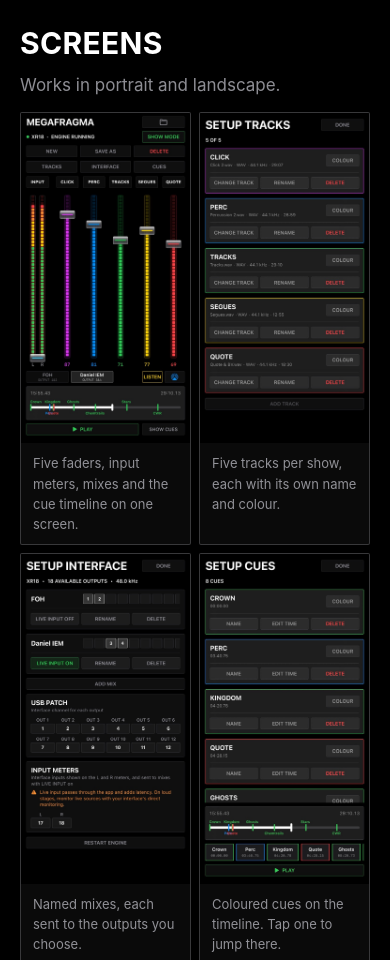
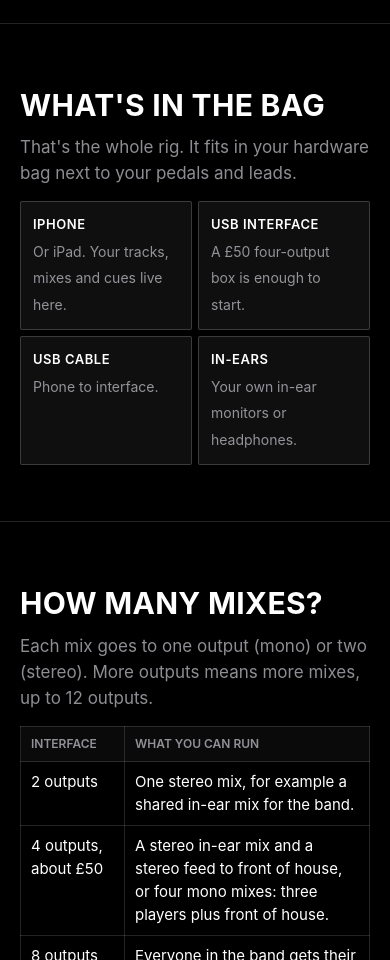
Before and after one commit to dandrums/small-audio-site, a plain HTML site: page track-mixer/index.html in a window 390 px wide. Shown: the part 1040-2000 px from the top of the page. Drawn offline with Linux system fonts and the light colour scheme.

Commit message:
Track Mixer: pitch it to gigging bands
Lead with leaving the laptop at home: iPhone, cheap USB interface, an
in-ear mix for every musician and a feed for front of house. Add "What's
in the bag" and "How many mixes?" sections, and match the home card.

Co-Authored-By: Claude Opus 5.5 <noreply@anthropic.com>

```diff
--- a/track-mixer/index.html
+++ b/track-mixer/index.html
@@ -3,8 +3,8 @@
 <head>
     <meta charset="utf-8">
     <meta name="viewport" content="width=device-width, initial-scale=1">
-    <title>Track Mixer — backing tracks and in-ear mixes for iPhone and iPad</title>
-    <meta name="description" content="Track Mixer plays up to five backing tracks in sync and sends a separate mix of them to each output of your USB interface: in-ears, front of house and more.">
+    <title>Track Mixer — backing tracks and in-ear mixes from your iPhone</title>
+    <meta name="description" content="For bands who gig with backing tracks. Leave the laptop at home: Track Mixer runs your tracks from an iPhone and a cheap USB interface, with a custom in-ear mix for every musician and a separate feed for front of house.">
     <meta name="theme-color" content="#000000">
     <link rel="stylesheet" href="../assets/style.css">
     <link rel="icon" type="image/png" href="../assets/img/favicon-track-mixer.png">
@@ -28,10 +28,10 @@
     <section class="hero">
         <div class="wrap hero-grid">
             <div>
-                <span class="eyebrow label">For iPhone and iPad</span>
+                <span class="eyebrow label">For bands who play with backing tracks</span>
                 <img class="app-icon large" src="../assets/img/icon-track-mixer.jpg" width="112" height="112" alt="Track Mixer app icon">
                 <h1>Track Mixer</h1>
-                <p class="lede">Backing tracks, in sync, with a different mix in every ear. Load your stems, build a mix for the band's in-ears and another for front of house, then run the show from one screen.</p>
+                <p class="lede">Leave the expensive laptop at home. Track Mixer runs your backing tracks from an iPhone and a cheap USB interface, and gives every musician in the band their own in-ear mix, with a separate feed for the front-of-house engineer.</p>
                 <div class="buttons">
                     <!-- Replace href with the App Store link once the app is live. -->
                     <a class="button on green" href="#" aria-disabled="true">Coming soon to the App Store</a>
@@ -55,6 +55,32 @@
                 <div class="strip" data-accent="blue"><div class="fader" style="--level: 48%"><span class="cap"></span></div><span class="name">Pads</span></div>
                 <div class="strip" data-accent="purple"><div class="fader" style="--level: 56%"><span class="cap"></span></div><span class="name">Guide</span></div>
             </div>
+        </div>
+    </section>
+
+    <section>
+        <div class="wrap">
+            <h2>What's in the bag</h2>
+            <p class="secondary">That's the whole rig. It fits in your hardware bag next to your pedals and leads.</p>
+            <div class="chain">
+                <div class="step"><span class="label">iPhone</span><span class="secondary">Or iPad. Your tracks, mixes and cues live here.</span></div>
+                <div class="step"><span class="label">USB interface</span><span class="secondary">A £50 four-output box is enough to start.</span></div>
+                <div class="step"><span class="label">USB cable</span><span class="secondary">Phone to interface.</span></div>
+                <div class="step"><span class="label">In-ears</span><span class="secondary">Your own in-ear monitors or headphones.</span></div>
+            </div>
+        </div>
+    </section>
+
+    <section>
+        <div class="wrap">
+            <h2>How many mixes?</h2>
+            <p class="secondary">Each mix goes to one output (mono) or two (stereo). More outputs means more mixes, up to 12 outputs.</p>
+            <table>
+                <tr><th>Interface</th><th>What you can run</th></tr>
+                <tr><td>2 outputs</td><td>One stereo mix, for example a shared in-ear mix for the band.</td></tr>
+                <tr><td>4 outputs, about £50</td><td>A stereo in-ear mix and a stereo feed to front of house, or four mono mixes: three players plus front of house.</td></tr>
+                <tr><td>8 outputs or more</td><td>Everyone in the band gets their own mix, and front of house still gets theirs. Works with a digital desk over USB too.</td></tr>
+            </table>
         </div>
     </section>
 
@@ -140,7 +166,8 @@
             <h2>What you need</h2>
             <table>
                 <tr><th>Device</th><td>iPhone or iPad with iOS / iPadOS 26.5 or later</td></tr>
-                <tr><th>Interface</th><td>A class-compliant USB audio interface or digital console. Two outputs is enough for one stereo mix. Use more outputs for more mixes, up to 12.</td></tr>
+                <tr><th>Cable</th><td>A USB cable from your phone to the interface (USB-C, or a Lightning to USB 3 Camera Adapter for older iPhones)</td></tr>
+                <tr><th>Interface</th><td>Any class-compliant USB audio interface or digital desk. You need one output per mono mix or two per stereo mix, up to 12 outputs.</td></tr>
                 <tr><th>Audio</th><td>Your tracks as audio files in the Files app (for example WAV, AIFF, M4A, MP3). Use the same sample rate for every track in a show.</td></tr>
             </table>
             <div class="buttons">
```
Also changed, not shown: index.html (+2 -2 lines).
